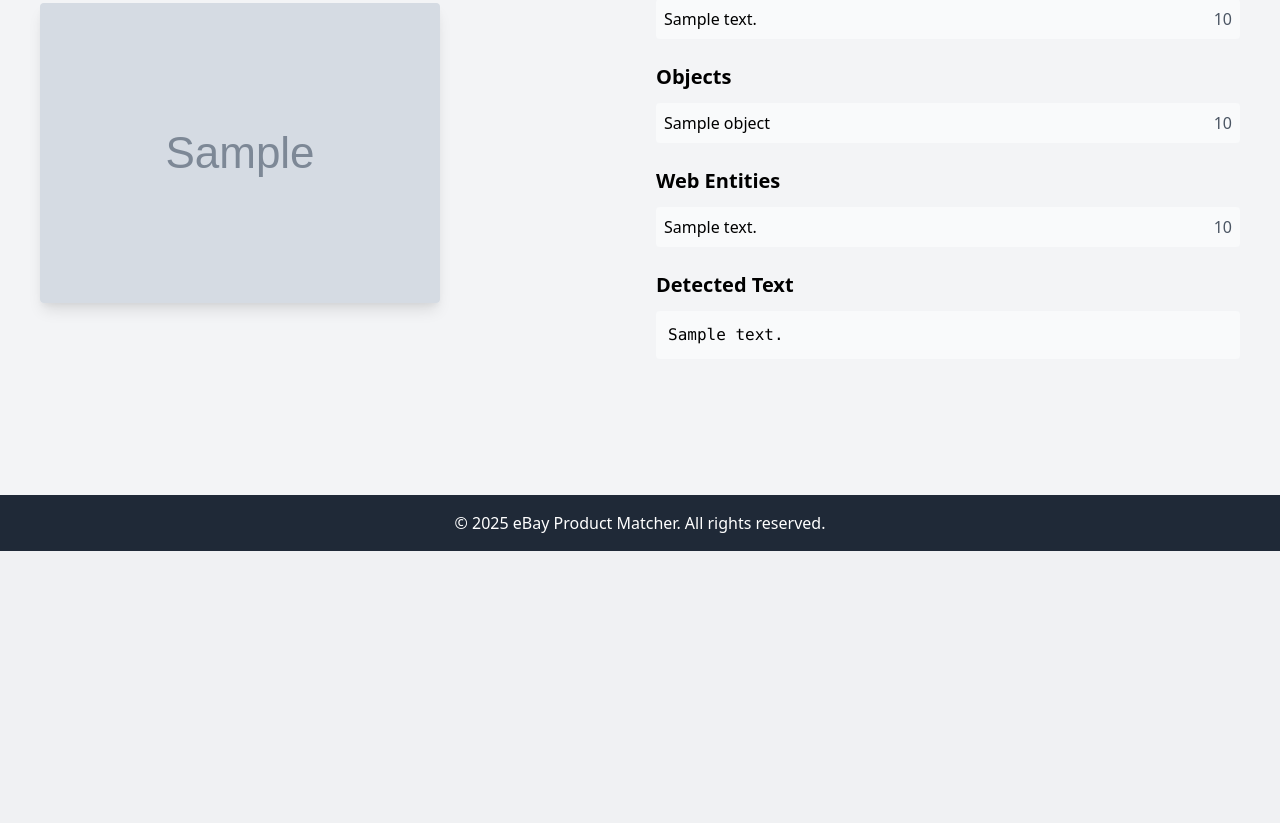
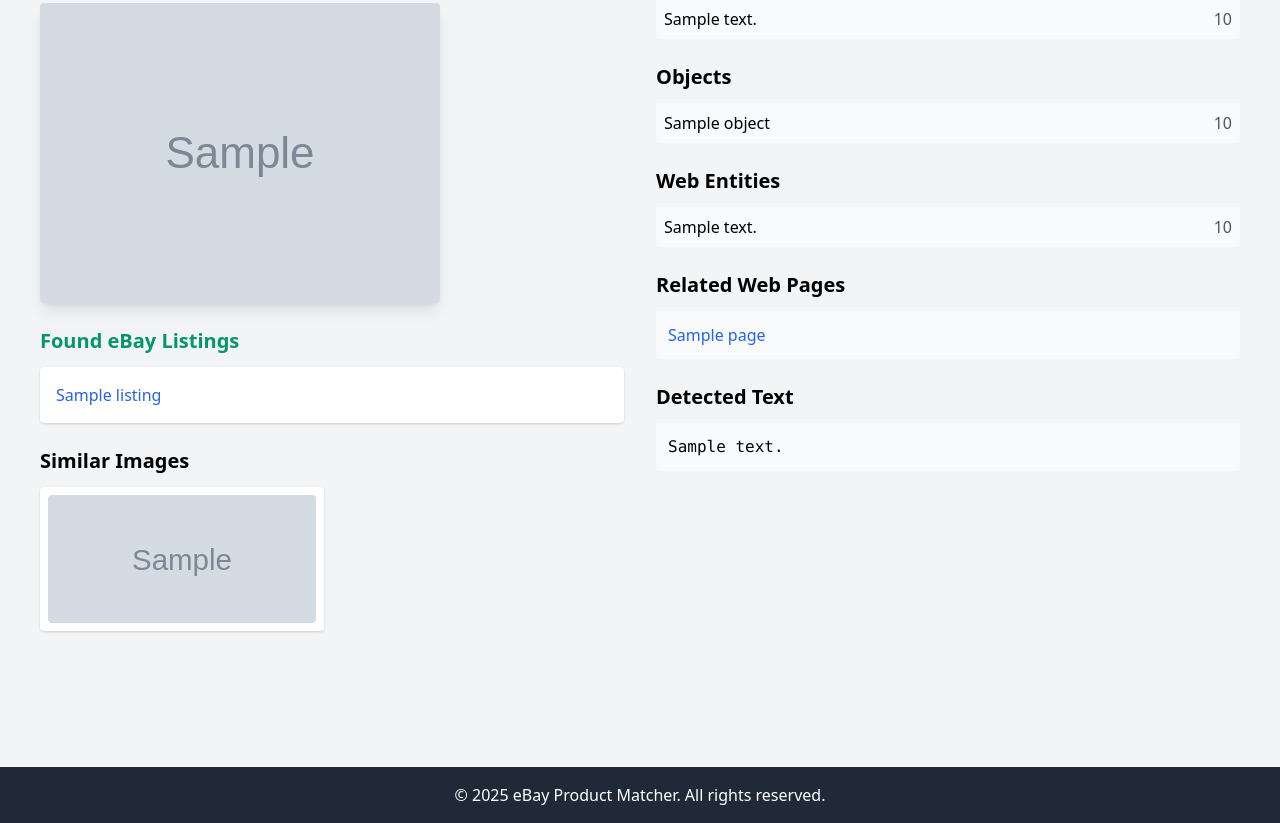
Before and after one commit to neil-michalares/image-to-listing-tool, a Django app: template product_matcher/templates/product_matcher/vision_test.html in a window 1280 px wide. Shown: the part 317-1140 px from the top of the page. Before the commit the page ends 868 px from the top, so only its background shows below. Run offline with Django 4.2, Linux system fonts and the light colour scheme; the template is opened without the code that fills it: most values are stand-ins (such as "Sample title", 1, 10 or a date in 2020); grey boxes marked "Sample" are stand-in pictures.

Commit message:
Add web detection features to Vision API test page, including eBay listing matches

```diff
--- a/product_matcher/templates/product_matcher/vision_test.html
+++ b/product_matcher/templates/product_matcher/vision_test.html
@@ -23,13 +23,45 @@
 
     {% if results %}
         <div class="grid md:grid-cols-2 gap-8">
-            <!-- Image Preview -->
+            <!-- Left Column -->
             <div>
                 <h2 class="text-xl font-semibold mb-4">Uploaded Image</h2>
-                <img src="{{ results.image_url }}" alt="Uploaded image" class="max-w-full rounded shadow-lg">
+                <img src="{{ results.image_url }}" alt="Uploaded image" class="max-w-full rounded shadow-lg mb-6">
+
+                <!-- eBay Matches -->
+                {% if results.web_matches.ebay_listings %}
+                    <div class="mb-6">
+                        <h2 class="text-xl font-semibold mb-3 text-green-600">Found eBay Listings</h2>
+                        <div class="space-y-2">
+                            {% for listing in results.web_matches.ebay_listings %}
+                                <div class="bg-white p-4 rounded shadow">
+                                    <a href="{{ listing.url }}" target="_blank" class="text-blue-600 hover:text-blue-800">
+                                        {{ listing.title }}
+                                    </a>
+                                </div>
+                            {% endfor %}
+                        </div>
+                    </div>
+                {% endif %}
+
+                <!-- Similar Products -->
+                {% if results.web_matches.similar_images %}
+                    <div class="mb-6">
+                        <h2 class="text-xl font-semibold mb-3">Similar Images</h2>
+                        <div class="grid grid-cols-2 gap-4">
+                            {% for image in results.web_matches.similar_images %}
+                                <div class="bg-white p-2 rounded shadow">
+                                    <a href="{{ image.url }}" target="_blank">
+                                        <img src="{{ image.url }}" alt="Similar image" class="w-full h-32 object-cover rounded">
+                                    </a>
+                                </div>
+                            {% endfor %}
+                        </div>
+                    </div>
+                {% endif %}
             </div>
 
-            <!-- Results -->
+            <!-- Right Column -->
             <div>
                 <!-- Labels -->
                 <div class="mb-6">
@@ -70,6 +102,22 @@
                     </div>
                 </div>
 
+                <!-- Web Pages -->
+                {% if results.web_matches.pages %}
+                    <div class="mb-6">
+                        <h2 class="text-xl font-semibold mb-3">Related Web Pages</h2>
+                        <div class="space-y-2">
+                            {% for page in results.web_matches.pages %}
+                                <div class="bg-gray-50 p-3 rounded">
+                                    <a href="{{ page.url }}" target="_blank" class="text-blue-600 hover:text-blue-800">
+                                        {{ page.title }}
+                                    </a>
+                                </div>
+                            {% endfor %}
+                        </div>
+                    </div>
+                {% endif %}
+
                 <!-- Text Detection -->
                 {% if results.text %}
                     <div class="mb-6">
```
Also changed, not shown: product_matcher/views.py (+51 -5 lines).
